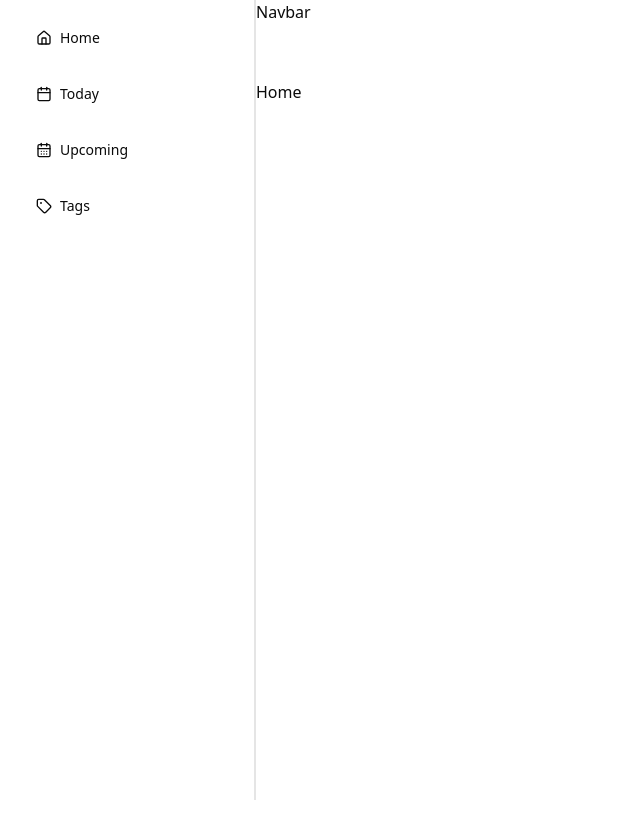
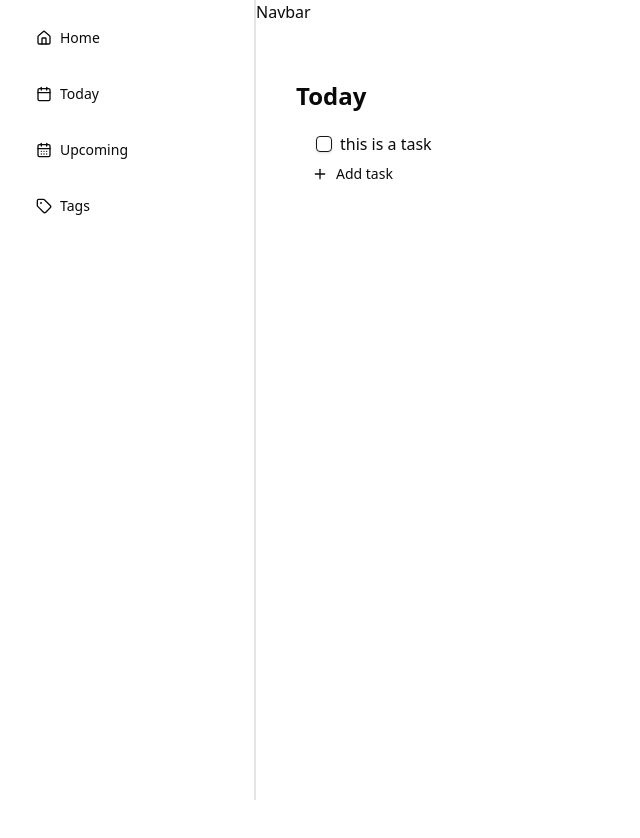
Before and after one commit to Abhinav-not-found/Propella, a React (Vite) app in the folder client/: page /home in a window 1280 px wide. Shown: the top 838 px of the page, without its empty margins (0-640 px from the left). Built offline with nearby package versions, Linux system fonts and the light colour scheme.

Commit message:
updated today page

```diff
--- a/client/package.json
+++ b/client/package.json
@@ -10,6 +10,8 @@
     "preview": "vite preview"
   },
   "dependencies": {
+    "@radix-ui/react-checkbox": "^1.1.3",
+    "@radix-ui/react-dialog": "^1.1.5",
     "@radix-ui/react-separator": "^1.1.1",
     "@radix-ui/react-slot": "^1.1.1",
     "autoprefixer": "^10.4.20",
--- a/client/src/Pages/Dashboard.jsx
+++ b/client/src/Pages/Dashboard.jsx
@@ -9,7 +9,7 @@
 import Today from '../components/Today'
 
 const Dashboard = () => {
-  const [menu,setMenu]=useState(1);
+  const [menu,setMenu]=useState(2);
   return (
     <div className='flex'>
       <div className='SIDEBAR w-1/5 h-screen p-5 flex flex-col gap-5 border-r-2'>
@@ -24,7 +24,7 @@
         <div className='NAVBAR w-full h-20'>
           <Navbar/>
         </div>
-        <div className='MAIN w-full h-full'>
+        <div className='MAIN w-full h-full px-10'>
           {menu === 1 ? <Home/>
           :
           menu === 2 ? <Today/>
--- a/client/src/components/Today.jsx
+++ b/client/src/components/Today.jsx
@@ -1,11 +1,27 @@
-import React from 'react'
+import React, { useState } from 'react';
+import CustomDialog from './custom/CustomDialog';
+import { Checkbox } from "@/components/ui/checkbox";
 
 const Today = () => {
+  //! make api for add task and display here
+  const [isChecked, setIsChecked] = useState(false);
+
+  const handleCheckboxChange = (checked) => {
+    setIsChecked(checked);
+  };
+
   return (
     <div>
-      Today
+      <h1 className="font-semibold text-2xl">Today</h1>
+      <div className="mt-5">
+        <div className="px-5 flex gap-2 items-center">
+          <Checkbox checked={isChecked} onCheckedChange={handleCheckboxChange} />
+          <p className={isChecked ? 'line-through' : ''}>this is a task</p>
+        </div>
+        <CustomDialog />
+      </div>
     </div>
-  )
-}
+  );
+};
 
-export default Today
+export default Today;
--- /dev/null
+++ b/client/src/components/custom/CustomDialog.jsx
@@ -0,0 +1,32 @@
+import React from 'react'
+import {
+  Dialog,
+  DialogContent,
+  DialogHeader,
+  DialogTitle,
+  DialogTrigger,
+} from "@/components/ui/dialog"
+import { Plus } from 'lucide-react'
+import { Button } from '../ui/button'
+import { Input } from "@/components/ui/input"
+
+const CustomDialog = () => {
+  return (
+    <Dialog>
+      <DialogTrigger asChild>
+        <Button variant='ghost' className='flex justify-start'><Plus />Add task</Button>
+      </DialogTrigger>
+      <DialogContent>
+        <DialogHeader>
+          <DialogTitle>Add a task</DialogTitle>
+          <div className='my-5'>
+            <Input/>
+          </div>
+          <Button>Add</Button>
+        </DialogHeader>
+      </DialogContent>
+    </Dialog>
+  )
+}
+
+export default CustomDialog
--- /dev/null
+++ b/client/src/components/ui/checkbox.jsx
@@ -0,0 +1,22 @@
+import * as React from "react"
+import * as CheckboxPrimitive from "@radix-ui/react-checkbox"
+import { Check } from "lucide-react"
+
+import { cn } from "@/lib/utils"
+
+const Checkbox = React.forwardRef(({ className, ...props }, ref) => (
+  <CheckboxPrimitive.Root
+    ref={ref}
+    className={cn(
+      "peer h-4 w-4 shrink-0 rounded-sm border border-primary shadow focus-visible:outline-none focus-visible:ring-1 focus-visible:ring-ring disabled:cursor-not-allowed disabled:opacity-50 data-[state=checked]:bg-primary data-[state=checked]:text-primary-foreground",
+      className
+    )}
+    {...props}>
+    <CheckboxPrimitive.Indicator className={cn("flex items-center justify-center text-current")}>
+      <Check className="h-4 w-4" />
+    </CheckboxPrimitive.Indicator>
+  </CheckboxPrimitive.Root>
+))
+Checkbox.displayName = CheckboxPrimitive.Root.displayName
+
+export { Checkbox }
--- /dev/null
+++ b/client/src/components/ui/dialog.jsx
@@ -0,0 +1,94 @@
+import * as React from "react"
+import * as DialogPrimitive from "@radix-ui/react-dialog"
+import { X } from "lucide-react"
+
+import { cn } from "@/lib/utils"
+
+const Dialog = DialogPrimitive.Root
+
+const DialogTrigger = DialogPrimitive.Trigger
+
+const DialogPortal = DialogPrimitive.Portal
+
+const DialogClose = DialogPrimitive.Close
+
+const DialogOverlay = React.forwardRef(({ className, ...props }, ref) => (
+  <DialogPrimitive.Overlay
+    ref={ref}
+    className={cn(
+      "fixed inset-0 z-50 bg-black/80  data-[state=open]:animate-in data-[state=closed]:animate-out data-[state=closed]:fade-out-0 data-[state=open]:fade-in-0",
+      className
+    )}
+    {...props} />
+))
+DialogOverlay.displayName = DialogPrimitive.Overlay.displayName
+
+const DialogContent = React.forwardRef(({ className, children, ...props }, ref) => (
+  <DialogPortal>
+    <DialogOverlay />
+    <DialogPrimitive.Content
+      ref={ref}
+      className={cn(
+        "fixed left-[50%] top-[50%] z-50 grid w-full max-w-lg translate-x-[-50%] translate-y-[-50%] gap-4 border bg-background p-6 shadow-lg duration-200 data-[state=open]:animate-in data-[state=closed]:animate-out data-[state=closed]:fade-out-0 data-[state=open]:fade-in-0 data-[state=closed]:zoom-out-95 data-[state=open]:zoom-in-95 data-[state=closed]:slide-out-to-left-1/2 data-[state=closed]:slide-out-to-top-[48%] data-[state=open]:slide-in-from-left-1/2 data-[state=open]:slide-in-from-top-[48%] sm:rounded-lg",
+        className
+      )}
+      {...props}>
+      {children}
+      <DialogPrimitive.Close
+        className="absolute right-4 top-4 rounded-sm opacity-70 ring-offset-background transition-opacity hover:opacity-100 focus:outline-none focus:ring-2 focus:ring-ring focus:ring-offset-2 disabled:pointer-events-none data-[state=open]:bg-accent data-[state=open]:text-muted-foreground">
+        <X className="h-4 w-4" />
+        <span className="sr-only">Close</span>
+      </DialogPrimitive.Close>
+    </DialogPrimitive.Content>
+  </DialogPortal>
+))
+DialogContent.displayName = DialogPrimitive.Content.displayName
+
+const DialogHeader = ({
+  className,
+  ...props
+}) => (
+  <div
+    className={cn("flex flex-col space-y-1.5 text-center sm:text-left", className)}
+    {...props} />
+)
+DialogHeader.displayName = "DialogHeader"
+
+const DialogFooter = ({
+  className,
+  ...props
+}) => (
+  <div
+    className={cn("flex flex-col-reverse sm:flex-row sm:justify-end sm:space-x-2", className)}
+    {...props} />
+)
+DialogFooter.displayName = "DialogFooter"
+
+const DialogTitle = React.forwardRef(({ className, ...props }, ref) => (
+  <DialogPrimitive.Title
+    ref={ref}
+    className={cn("text-lg font-semibold leading-none tracking-tight", className)}
+    {...props} />
+))
+DialogTitle.displayName = DialogPrimitive.Title.displayName
+
+const DialogDescription = React.forwardRef(({ className, ...props }, ref) => (
+  <DialogPrimitive.Description
+    ref={ref}
+    className={cn("text-sm text-muted-foreground", className)}
+    {...props} />
+))
+DialogDescription.displayName = DialogPrimitive.Description.displayName
+
+export {
+  Dialog,
+  DialogPortal,
+  DialogOverlay,
+  DialogTrigger,
+  DialogClose,
+  DialogContent,
+  DialogHeader,
+  DialogFooter,
+  DialogTitle,
+  DialogDescription,
+}
--- /dev/null
+++ b/client/src/components/ui/input.jsx
@@ -0,0 +1,19 @@
+import * as React from "react"
+
+import { cn } from "@/lib/utils"
+
+const Input = React.forwardRef(({ className, type, ...props }, ref) => {
+  return (
+    (<input
+      type={type}
+      className={cn(
+        "flex h-9 w-full rounded-md border border-input bg-transparent px-3 py-1 text-base shadow-sm transition-colors file:border-0 file:bg-transparent file:text-sm file:font-medium file:text-foreground placeholder:text-muted-foreground focus-visible:outline-none focus-visible:ring-1 focus-visible:ring-ring disabled:cursor-not-allowed disabled:opacity-50 md:text-sm",
+        className
+      )}
+      ref={ref}
+      {...props} />)
+  );
+})
+Input.displayName = "Input"
+
+export { Input }
```
Also changed, not shown: 1 other file (tests, documents, lock files or other folders).
